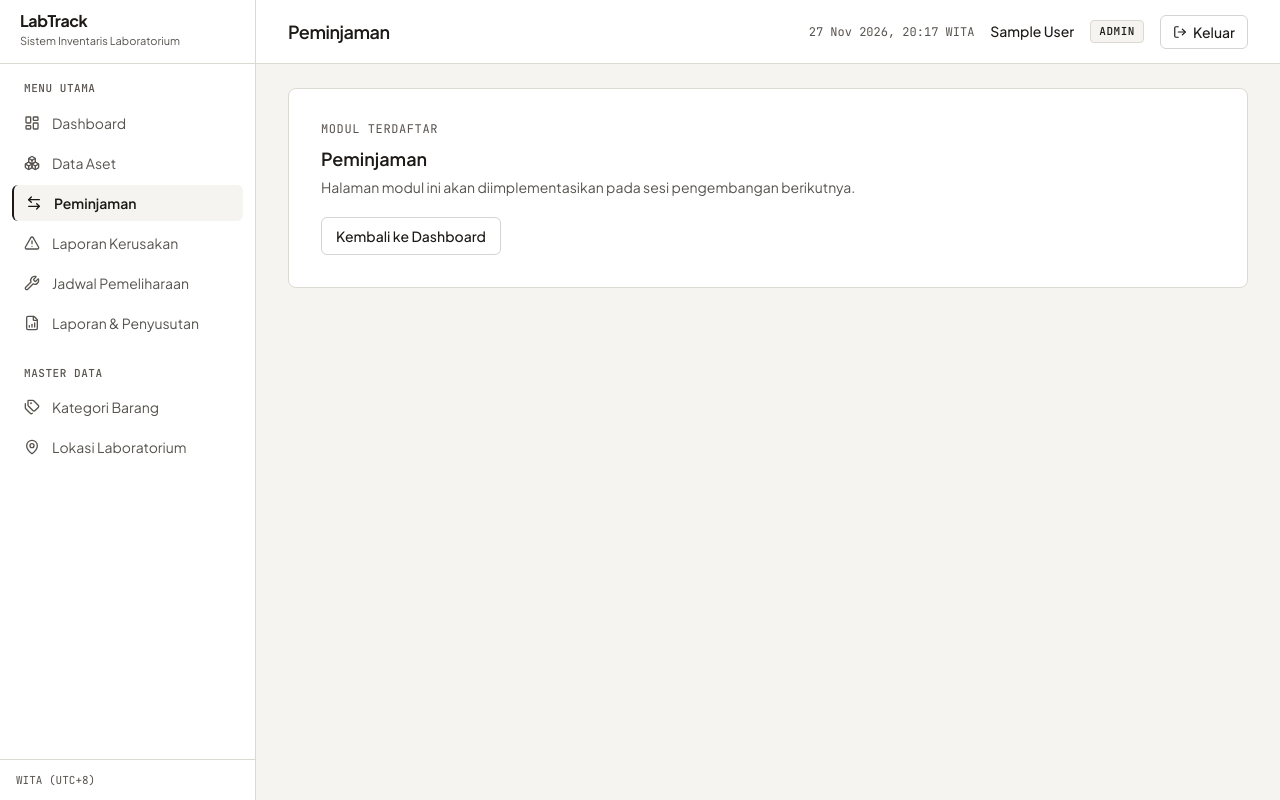
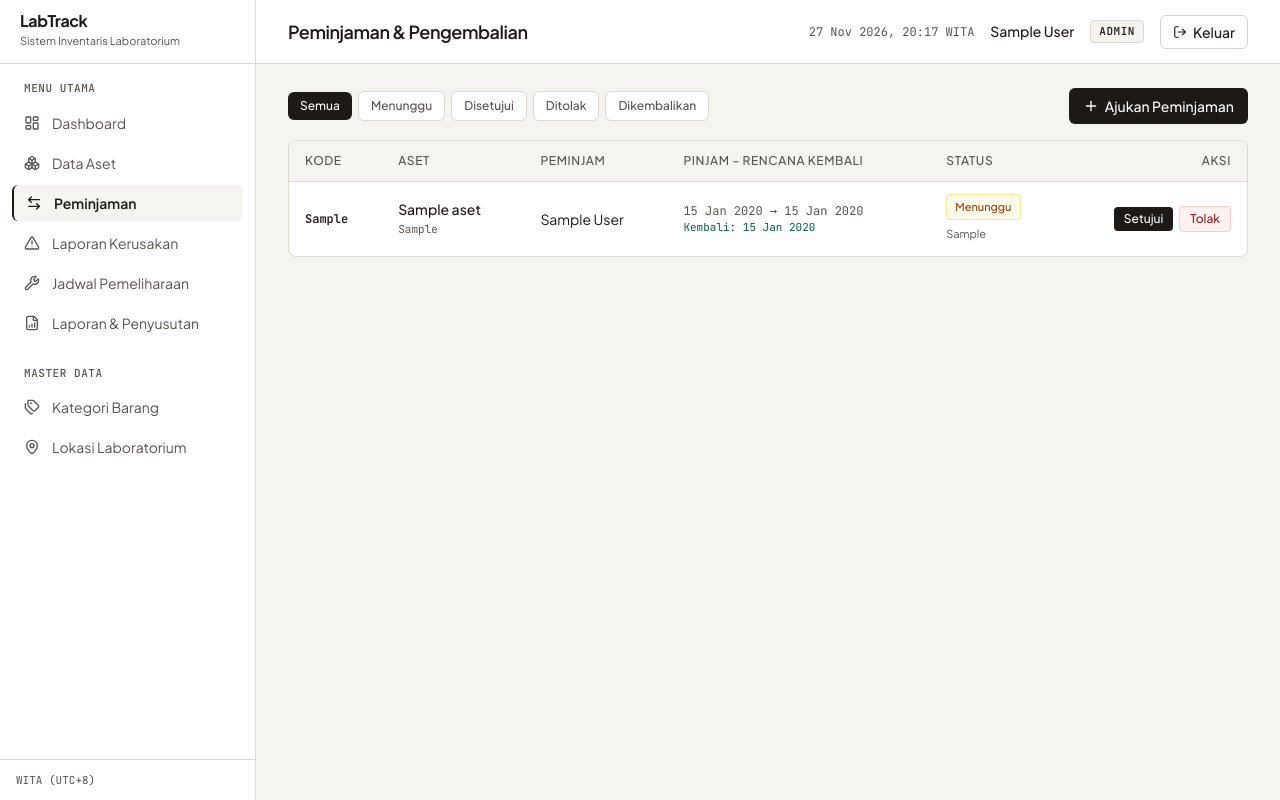
Before and after one commit to MochPutraFS/LabTrack, a Django app: page /peminjaman/ in a window 1280 px wide. Run offline with Django 5.2, Linux system fonts and the light colour scheme; a user stored in the database is signed in; tables that the repository leaves empty hold one stand-in row (values such as "Sample post"); some libraries are stand-ins or nearby versions.

Commit message:
feat: implement asset borrowing and return workflow

```diff
--- a/inventaris/forms.py
+++ b/inventaris/forms.py
@@ -1,6 +1,7 @@
 from django import forms
+from django.utils import timezone
 
-from .models import Aset, KategoriAset, LokasiLab
+from .models import Aset, KategoriAset, LokasiLab, Peminjaman
 
 INPUT_CLASS = (
     'block w-full min-h-[42px] rounded-md border border-stone-300 bg-white px-3.5 py-2 '
@@ -145,3 +146,72 @@ class AsetForm(StyledFormMixin, forms.ModelForm):
         if harga is not None and residu is not None and residu > harga:
             self.add_error('nilai_residu', 'Nilai residu tidak boleh melebihi harga perolehan.')
         return cleaned
+
+
+class PeminjamanForm(StyledFormMixin, forms.ModelForm):
+    class Meta:
+        model = Peminjaman
+        fields = ['aset', 'tanggal_pinjam', 'tanggal_rencana_kembali', 'keperluan']
+        labels = {
+            'aset': 'Aset Laboratorium',
+            'tanggal_pinjam': 'Tanggal Pinjam',
+            'tanggal_rencana_kembali': 'Tanggal Rencana Kembali',
+            'keperluan': 'Keperluan Peminjaman',
+        }
+        widgets = {
+            'tanggal_pinjam': forms.DateInput(attrs={'type': 'date'}, format='%Y-%m-%d'),
+            'tanggal_rencana_kembali': forms.DateInput(attrs={'type': 'date'}, format='%Y-%m-%d'),
+            'keperluan': forms.Textarea(attrs={'placeholder': 'Tuliskan kegiatan atau keperluan penggunaan aset'}),
+        }
+
+    def __init__(self, *args, **kwargs):
+        super().__init__(*args, **kwargs)
+        self.fields['aset'].queryset = (
+            Aset.objects.filter(status='TERSEDIA')
+            .exclude(kondisi='RUSAK_BERAT')
+            .select_related('lokasi')
+            .order_by('kode_aset')
+        )
+        self.fields['tanggal_pinjam'].input_formats = ['%Y-%m-%d']
+        self.fields['tanggal_rencana_kembali'].input_formats = ['%Y-%m-%d']
+        if not self.initial.get('tanggal_pinjam'):
+            self.initial['tanggal_pinjam'] = timezone.localdate()
+        self._apply_widget_styles()
+
+    def clean(self):
+        cleaned = super().clean()
+        aset = cleaned.get('aset')
+        tgl_pinjam = cleaned.get('tanggal_pinjam')
+        tgl_kembali = cleaned.get('tanggal_rencana_kembali')
+
+        if tgl_pinjam and tgl_kembali and tgl_kembali < tgl_pinjam:
+            self.add_error('tanggal_rencana_kembali', 'Tanggal rencana kembali tidak boleh lebih awal dari tanggal pinjam.')
+        if aset and (aset.status != 'TERSEDIA' or aset.kondisi == 'RUSAK_BERAT'):
+            self.add_error('aset', 'Aset yang dipilih saat ini tidak tersedia untuk dipinjam.')
+        return cleaned
+
+
+class PengembalianForm(StyledFormMixin, forms.ModelForm):
+    class Meta:
+        model = Peminjaman
+        fields = ['tanggal_kembali_aktual', 'kondisi_saat_kembali', 'catatan_admin']
+        labels = {
+            'tanggal_kembali_aktual': 'Tanggal Kembali Aktual',
+            'kondisi_saat_kembali': 'Kondisi Aset Saat Kembali',
+            'catatan_admin': 'Catatan Admin (Opsional)',
+        }
+        widgets = {
+            'tanggal_kembali_aktual': forms.DateInput(attrs={'type': 'date'}, format='%Y-%m-%d'),
+            'catatan_admin': forms.Textarea(attrs={'placeholder': 'Catatan kondisi atau kelengkapan saat pengembalian'}),
+        }
+
+    def __init__(self, *args, **kwargs):
+        super().__init__(*args, **kwargs)
+        self.fields['tanggal_kembali_aktual'].required = True
+        self.fields['tanggal_kembali_aktual'].input_formats = ['%Y-%m-%d']
+        if not self.initial.get('tanggal_kembali_aktual'):
+            self.initial['tanggal_kembali_aktual'] = timezone.localdate()
+        self.fields['kondisi_saat_kembali'].required = True
+        self.fields['kondisi_saat_kembali'].choices = Peminjaman.KONDISI_KEMBALI_CHOICES
+        self.initial.setdefault('kondisi_saat_kembali', 'BAIK')
+        self._apply_widget_styles()
--- a/inventaris/templates/inventaris/aset/detail.html
+++ b/inventaris/templates/inventaris/aset/detail.html
@@ -23,6 +23,11 @@
     </div>
 
     <div class="flex flex-wrap items-center gap-2">
+      {% if aset.status == 'TERSEDIA' and aset.kondisi != 'RUSAK_BERAT' %}
+      <a href="{% url 'peminjaman_ajukan' %}?aset={{ aset.pk }}" class="rounded-md bg-ink px-3.5 py-2 text-sm font-medium text-white hover:bg-stone-800">
+        Ajukan Pinjam
+      </a>
+      {% endif %}
       <a href="{% url 'aset_print_qr' aset.pk %}" class="inline-flex items-center gap-1.5 rounded-md border border-stone-300 bg-white px-3.5 py-2 text-sm font-medium text-ink hover:bg-canvas">
         <i data-lucide="printer" class="h-4 w-4" aria-hidden="true"></i>
         <span>Cetak Label QR</span>
--- a/inventaris/templates/inventaris/aset/scan.html
+++ b/inventaris/templates/inventaris/aset/scan.html
@@ -40,7 +40,7 @@
   </dl>
 
   <div class="mt-6 space-y-2.5 border-t border-line pt-5">
-    <a href="{% url 'peminjaman_list' %}?aset={{ aset.pk }}" class="flex w-full min-h-[44px] items-center justify-center rounded-md bg-ink px-4 py-2 text-sm font-semibold text-white hover:bg-stone-800">
+    <a href="{% url 'peminjaman_ajukan' %}?aset={{ aset.pk }}" class="flex w-full min-h-[44px] items-center justify-center rounded-md bg-ink px-4 py-2 text-sm font-semibold text-white hover:bg-stone-800">
       Ajukan Pinjam
     </a>
     <a href="{% url 'kerusakan_list' %}?aset={{ aset.pk }}" class="flex w-full min-h-[44px] items-center justify-center rounded-md border border-stone-300 bg-white px-4 py-2 text-sm font-medium text-ink hover:bg-canvas">
--- a/inventaris/templates/inventaris/base.html
+++ b/inventaris/templates/inventaris/base.html
@@ -73,7 +73,7 @@
             </a>
           </li>
           <li>
-            <a href="{% url 'peminjaman_list' %}" class="flex items-center gap-3 rounded-md px-3 py-2 text-sm transition-colors {% if active == 'peminjaman_list' %}bg-canvas font-semibold text-ink border-l-2 border-ink{% else %}text-muted hover:bg-canvas/70 hover:text-ink{% endif %}">
+            <a href="{% url 'peminjaman_list' %}" class="flex items-center gap-3 rounded-md px-3 py-2 text-sm transition-colors {% if 'peminjaman_' in active %}bg-canvas font-semibold text-ink border-l-2 border-ink{% else %}text-muted hover:bg-canvas/70 hover:text-ink{% endif %}">
               <i data-lucide="arrow-left-right" class="h-4 w-4 shrink-0" aria-hidden="true"></i>
               <span>Peminjaman</span>
             </a>
--- /dev/null
+++ b/inventaris/templates/inventaris/peminjaman/list.html
@@ -0,0 +1,126 @@
+{% extends "inventaris/base.html" %}
+{% load inventaris_tags %}
+
+{% block title %}Peminjaman Aset — LabTrack{% endblock %}
+{% block page_title %}Peminjaman &amp; Pengembalian{% endblock %}
+
+{% block content %}
+<div class="space-y-4">
+  <!-- Header Aksi & Filter Tab Status -->
+  <div class="flex flex-wrap items-center justify-between gap-3">
+    <nav aria-label="Filter status peminjaman" class="flex flex-wrap items-center gap-1.5">
+      <a href="{% url 'peminjaman_list' %}" class="rounded-md px-3 py-1.5 text-xs font-medium transition-colors {% if not status_filter %}bg-ink text-white{% else %}border border-line bg-white text-muted hover:text-ink{% endif %}">
+        Semua
+      </a>
+      {% for val, label in status_choices %}
+      <a href="?status={{ val }}" class="rounded-md px-3 py-1.5 text-xs font-medium transition-colors {% if status_filter == val %}bg-ink text-white{% else %}border border-line bg-white text-muted hover:text-ink{% endif %}">
+        {{ label }}
+      </a>
+      {% endfor %}
+    </nav>
+
+    <a href="{% url 'peminjaman_ajukan' %}" class="inline-flex items-center gap-1.5 rounded-md bg-ink px-3.5 py-2 text-sm font-medium text-white transition-colors hover:bg-stone-800">
+      <i data-lucide="plus" class="h-4 w-4" aria-hidden="true"></i>
+      <span>Ajukan Peminjaman</span>
+    </a>
+  </div>
+
+  <!-- Tabel Peminjaman -->
+  <div class="overflow-hidden rounded-lg border border-line bg-white">
+    <div class="overflow-x-auto">
+      <table class="w-full text-left text-sm">
+        <thead class="border-b border-line bg-canvas text-xs uppercase tracking-wider text-muted">
+          <tr>
+            <th scope="col" class="px-4 py-3 font-medium">Kode</th>
+            <th scope="col" class="px-4 py-3 font-medium">Aset</th>
+            {% if user_role == 'ADMIN' or user_role == 'TEKNISI' %}
+            <th scope="col" class="px-4 py-3 font-medium">Peminjam</th>
+            {% endif %}
+            <th scope="col" class="px-4 py-3 font-medium">Pinjam &ndash; Rencana Kembali</th>
+            <th scope="col" class="px-4 py-3 font-medium">Status</th>
+            {% if user_role == 'ADMIN' %}
+            <th scope="col" class="px-4 py-3 font-medium text-right">Aksi</th>
+            {% endif %}
+          </tr>
+        </thead>
+        <tbody class="divide-y divide-line">
+          {% for p in page_obj %}
+          <tr class="hover:bg-canvas/60">
+            <td class="px-4 py-3 font-mono text-xs font-semibold text-ink whitespace-nowrap">{{ p.kode_peminjaman }}</td>
+            <td class="px-4 py-3">
+              <a href="{% url 'aset_detail' p.aset.pk %}" class="font-medium text-ink hover:underline">{{ p.aset.nama_aset }}</a>
+              <span class="block font-mono text-[11px] text-muted">{{ p.aset.kode_aset }}</span>
+            </td>
+            {% if user_role == 'ADMIN' or user_role == 'TEKNISI' %}
+            <td class="px-4 py-3 text-ink whitespace-nowrap">{{ p.peminjam.get_full_name|default:p.peminjam.username }}</td>
+            {% endif %}
+            <td class="px-4 py-3 font-mono text-xs text-muted whitespace-nowrap">
+              {{ p.tanggal_pinjam|date:"d M Y" }} &rarr; {{ p.tanggal_rencana_kembali|date:"d M Y" }}
+              {% if p.tanggal_kembali_aktual %}
+              <span class="block text-[11px] text-emerald-800">Kembali: {{ p.tanggal_kembali_aktual|date:"d M Y" }}</span>
+              {% endif %}
+            </td>
+            <td class="px-4 py-3 whitespace-nowrap">
+              <div class="inline-flex flex-wrap items-center gap-1.5">
+                <span class="inline-flex items-center rounded px-2 py-0.5 text-[11px] font-medium {{ p.status|badge_status }}">
+                  {{ p.get_status_display }}
+                </span>
+                {% if p.status == 'DISETUJUI' and p.tanggal_rencana_kembali < today %}
+                <span class="inline-flex items-center rounded border border-red-200 bg-red-50 px-2 py-0.5 text-[11px] font-medium text-red-800">
+                  Terlambat
+                </span>
+                {% endif %}
+              </div>
+              {% if p.catatan_admin %}
+              <p class="mt-1 max-w-xs truncate text-[11px] text-muted" title="{{ p.catatan_admin }}">{{ p.catatan_admin }}</p>
+              {% endif %}
+            </td>
+            {% if user_role == 'ADMIN' %}
+            <td class="px-4 py-3 text-right whitespace-nowrap">
+              {% if p.status == 'MENUNGGU' %}
+              <div class="inline-flex items-center gap-1.5">
+                <form method="post" action="{% url 'peminjaman_setujui' p.pk %}">
+                  {% csrf_token %}
+                  <button type="submit" class="cursor-pointer rounded bg-ink px-2.5 py-1 text-xs font-medium text-white hover:bg-stone-800">
+                    Setujui
+                  </button>
+                </form>
+                <a href="{% url 'peminjaman_tolak' p.pk %}" class="rounded border border-red-200 bg-red-50 px-2.5 py-1 text-xs font-medium text-red-800 hover:bg-red-100">
+                  Tolak
+                </a>
+              </div>
+              {% elif p.status == 'DISETUJUI' %}
+              <a href="{% url 'peminjaman_kembalikan' p.pk %}" class="rounded border border-stone-300 bg-white px-2.5 py-1 text-xs font-medium text-ink hover:bg-canvas">
+                Proses Kembali
+              </a>
+              {% else %}
+              <span class="text-xs text-muted">-</span>
+              {% endif %}
+            </td>
+            {% endif %}
+          </tr>
+          {% empty %}
+          <tr>
+            <td colspan="6" class="px-4 py-10 text-center text-sm text-muted">Belum ada data peminjaman pada filter ini.</td>
+          </tr>
+          {% endfor %}
+        </tbody>
+      </table>
+    </div>
+
+    {% if page_obj.paginator.num_pages > 1 %}
+    <div class="flex items-center justify-between border-t border-line px-4 py-3 text-xs text-muted">
+      <span>Halaman <span class="font-mono text-ink">{{ page_obj.number }}</span> dari <span class="font-mono text-ink">{{ page_obj.paginator.num_pages }}</span></span>
+      <div class="flex items-center gap-2">
+        {% if page_obj.has_previous %}
+        <a href="?page={{ page_obj.previous_page_number }}{% if status_filter %}&status={{ status_filter }}{% endif %}" class="rounded border border-stone-300 bg-white px-3 py-1.5 font-medium text-ink hover:bg-canvas">Sebelumnya</a>
+        {% endif %}
+        {% if page_obj.has_next %}
+        <a href="?page={{ page_obj.next_page_number }}{% if status_filter %}&status={{ status_filter }}{% endif %}" class="rounded border border-stone-300 bg-white px-3 py-1.5 font-medium text-ink hover:bg-canvas">Berikutnya</a>
+        {% endif %}
+      </div>
+    </div>
+    {% endif %}
+  </div>
+</div>
+{% endblock %}
--- a/inventaris/urls.py
+++ b/inventaris/urls.py
@@ -29,8 +29,14 @@ urlpatterns = [
     path('aset/<int:pk>/hapus/', views.aset_delete, name='aset_delete'),
     path('aset/<int:pk>/cetak-qr/', views.aset_print_qr, name='aset_print_qr'),
 
-    # Placeholder routes untuk modul S05-S07
-    path('peminjaman/', views.module_placeholder, {'title': 'Peminjaman'}, name='peminjaman_list'),
+    # Peminjaman & Pengembalian Aset
+    path('peminjaman/', views.peminjaman_list, name='peminjaman_list'),
+    path('peminjaman/ajukan/', views.peminjaman_ajukan, name='peminjaman_ajukan'),
+    path('peminjaman/<int:pk>/setujui/', views.peminjaman_setujui, name='peminjaman_setujui'),
+    path('peminjaman/<int:pk>/tolak/', views.peminjaman_tolak, name='peminjaman_tolak'),
+    path('peminjaman/<int:pk>/kembalikan/', views.peminjaman_kembalikan, name='peminjaman_kembalikan'),
+
+    # Placeholder routes untuk modul S06-S07
     path('kerusakan/', views.module_placeholder, {'title': 'Laporan Kerusakan'}, name='kerusakan_list'),
     path('pemeliharaan/', views.module_placeholder, {'title': 'Jadwal Pemeliharaan'}, name='pemeliharaan_list'),
     path(
--- a/inventaris/views.py
+++ b/inventaris/views.py
@@ -4,6 +4,7 @@ from django.contrib import messages
 from django.contrib.auth import authenticate, get_user_model, login, logout
 from django.contrib.auth.decorators import login_required
 from django.core.paginator import Paginator
+from django.db import transaction
 from django.db.models import Count, ProtectedError, Q
 from django.shortcuts import get_object_or_404, redirect, render
 from django.utils import timezone
@@ -11,7 +12,7 @@ from django.utils.http import url_has_allowed_host_and_scheme
 from django.views.decorators.http import require_POST
 
 from .decorators import role_required
-from .forms import AsetForm, KategoriAsetForm, LokasiLabForm
+from .forms import AsetForm, KategoriAsetForm, LokasiLabForm, PeminjamanForm, PengembalianForm
 from .models import Aset, JadwalPemeliharaan, KategoriAset, LaporanKerusakan, LokasiLab, Peminjaman
 from .services import generate_aset_qr
 
@@ -401,7 +402,154 @@ def aset_print_qr_massal(request):
 
 
 # ---------------------------------------------------------------------------
-# Placeholder routes untuk modul S05-S07
+# Peminjaman & Pengembalian Aset
+# ---------------------------------------------------------------------------
+
+def _generate_kode_peminjaman():
+    today = timezone.localdate()
+    prefix = f'PJM-{today:%Y%m}-'
+    last = Peminjaman.objects.filter(kode_peminjaman__startswith=prefix).order_by('-kode_peminjaman').first()
+    seq = int(last.kode_peminjaman.split('-')[-1]) + 1 if last else 1
+    return f'{prefix}{seq:03d}'
+
+
+@login_required
+def peminjaman_list(request):
+    profile = getattr(request.user, 'profile', None)
+    role = profile.role if profile else ('ADMIN' if request.user.is_superuser else 'PEMINJAM')
+
+    qs = Peminjaman.objects.select_related('aset', 'peminjam', 'disetujui_oleh').order_by('-created_at')
+    if role not in ('ADMIN', 'TEKNISI'):
+        qs = qs.filter(peminjam=request.user)
+
+    status_filter = request.GET.get('status', '').strip()
+    if status_filter in dict(Peminjaman.STATUS_CHOICES):
+        qs = qs.filter(status=status_filter)
+
+    paginator = Paginator(qs, 10)
+    page_obj = paginator.get_page(request.GET.get('page'))
+
+    return render(request, 'inventaris/peminjaman/list.html', {
+        'page_obj': page_obj,
+        'status_filter': status_filter,
+        'status_choices': Peminjaman.STATUS_CHOICES,
+        'today': timezone.localdate(),
+    })
+
+
+@login_required
+def peminjaman_ajukan(request):
+    initial = {}
+    aset_id = request.GET.get('aset')
+    if aset_id and aset_id.isdigit():
+        aset_obj = Aset.objects.filter(pk=int(aset_id), status='TERSEDIA').exclude(kondisi='RUSAK_BERAT').first()
+        if aset_obj:
+            initial['aset'] = aset_obj.pk
+
+    form = PeminjamanForm(request.POST or None, initial=initial)
+    if request.method == 'POST' and form.is_valid():
+        peminjaman = form.save(commit=False)
+        peminjaman.peminjam = request.user
+        peminjaman.status = 'MENUNGGU'
+        peminjaman.kode_peminjaman = _generate_kode_peminjaman()
+        peminjaman.save()
+        messages.success(request, f'Pengajuan peminjaman {peminjaman.kode_peminjaman} berhasil dikirim dan menunggu persetujuan.')
+        return redirect('peminjaman_list')
+
+    return render(request, 'inventaris/peminjaman/ajukan.html', {'form': form})
+
+
+@require_POST
+@role_required('ADMIN')
+def peminjaman_setujui(request, pk):
+    with transaction.atomic():
+        peminjaman = get_object_or_404(Peminjaman.objects.select_for_update(), pk=pk)
+        aset = Aset.objects.select_for_update().get(pk=peminjaman.aset_id)
+
+        if peminjaman.status != 'MENUNGGU':
+            messages.error(request, f'Peminjaman {peminjaman.kode_peminjaman} tidak berada dalam status menunggu.')
+            return redirect('peminjaman_list')
+
+        if aset.status != 'TERSEDIA' or aset.kondisi == 'RUSAK_BERAT':
+            messages.error(
+                request,
+                f'Aset {aset.kode_aset} sedang tidak tersedia (status: {aset.get_status_display()}).',
+            )
+            return redirect('peminjaman_list')
+
+        peminjaman.status = 'DISETUJUI'
+        peminjaman.disetujui_oleh = request.user
+        peminjaman.save()
+
+        aset.status = 'DIPINJAM'
+        aset.save(update_fields=['status', 'updated_at'])
+
+    messages.success(request, f'Peminjaman {peminjaman.kode_peminjaman} disetujui. Status aset berubah menjadi Dipinjam.')
+    return redirect('peminjaman_list')
+
+
+@role_required('ADMIN')
+def peminjaman_tolak(request, pk):
+    peminjaman = get_object_or_404(Peminjaman.objects.select_related('aset', 'peminjam'), pk=pk)
+    if peminjaman.status != 'MENUNGGU':
+        messages.error(request, f'Peminjaman {peminjaman.kode_peminjaman} tidak dapat ditolak pada status saat ini.')
+        return redirect('peminjaman_list')
+
+    if request.method == 'POST':
+        alasan = request.POST.get('catatan_admin', '').strip()
+        with transaction.atomic():
+            locked = Peminjaman.objects.select_for_update().get(pk=pk)
+            if locked.status == 'MENUNGGU':
+                locked.status = 'DITOLAK'
+                locked.catatan_admin = alasan
+                locked.disetujui_oleh = request.user
+                locked.save()
+        messages.success(request, f'Peminjaman {peminjaman.kode_peminjaman} telah ditolak.')
+        return redirect('peminjaman_list')
+
+    return render(request, 'inventaris/peminjaman/tolak.html', {'peminjaman': peminjaman})
+
+
+@role_required('ADMIN')
+def peminjaman_kembalikan(request, pk):
+    peminjaman = get_object_or_404(Peminjaman.objects.select_related('aset', 'peminjam'), pk=pk)
+    if peminjaman.status != 'DISETUJUI':
+        messages.error(request, f'Peminjaman {peminjaman.kode_peminjaman} belum berstatus Disetujui.')
+        return redirect('peminjaman_list')
+
+    form = PengembalianForm(request.POST or None, instance=peminjaman)
+    if request.method == 'POST' and form.is_valid():
+        with transaction.atomic():
+            locked = Peminjaman.objects.select_for_update().get(pk=pk)
+            aset = Aset.objects.select_for_update().get(pk=locked.aset_id)
+            if locked.status != 'DISETUJUI':
+                messages.error(request, 'Status peminjaman sudah berubah.')
+                return redirect('peminjaman_list')
+
+            locked.tanggal_kembali_aktual = form.cleaned_data['tanggal_kembali_aktual']
+            locked.kondisi_saat_kembali = form.cleaned_data['kondisi_saat_kembali']
+            locked.catatan_admin = form.cleaned_data['catatan_admin']
+            locked.status = 'DIKEMBALIKAN'
+            locked.save()
+
+            aset.kondisi = locked.kondisi_saat_kembali
+            aset.status = 'PEMELIHARAAN' if locked.kondisi_saat_kembali == 'RUSAK_BERAT' else 'TERSEDIA'
+            aset.save(update_fields=['kondisi', 'status', 'updated_at'])
+
+        messages.success(
+            request,
+            f'Pengembalian {peminjaman.kode_peminjaman} berhasil dicatat. Status aset kini {aset.get_status_display()}.',
+        )
+        return redirect('peminjaman_list')
+
+    return render(request, 'inventaris/peminjaman/kembalikan.html', {
+        'peminjaman': peminjaman,
+        'form': form,
+    })
+
+
+# ---------------------------------------------------------------------------
+# Placeholder routes untuk modul S06-S07
 # ---------------------------------------------------------------------------
 
 @login_required
```
Also changed, not shown: inventaris/templates/inventaris/peminjaman/ajukan.html (added, +40 -0 lines), inventaris/templates/inventaris/peminjaman/kembalikan.html (added, +42 -0 lines), inventaris/templates/inventaris/peminjaman/tolak.html (added, +38 -0 lines), inventaris/tests.py (+122 -0 lines).
